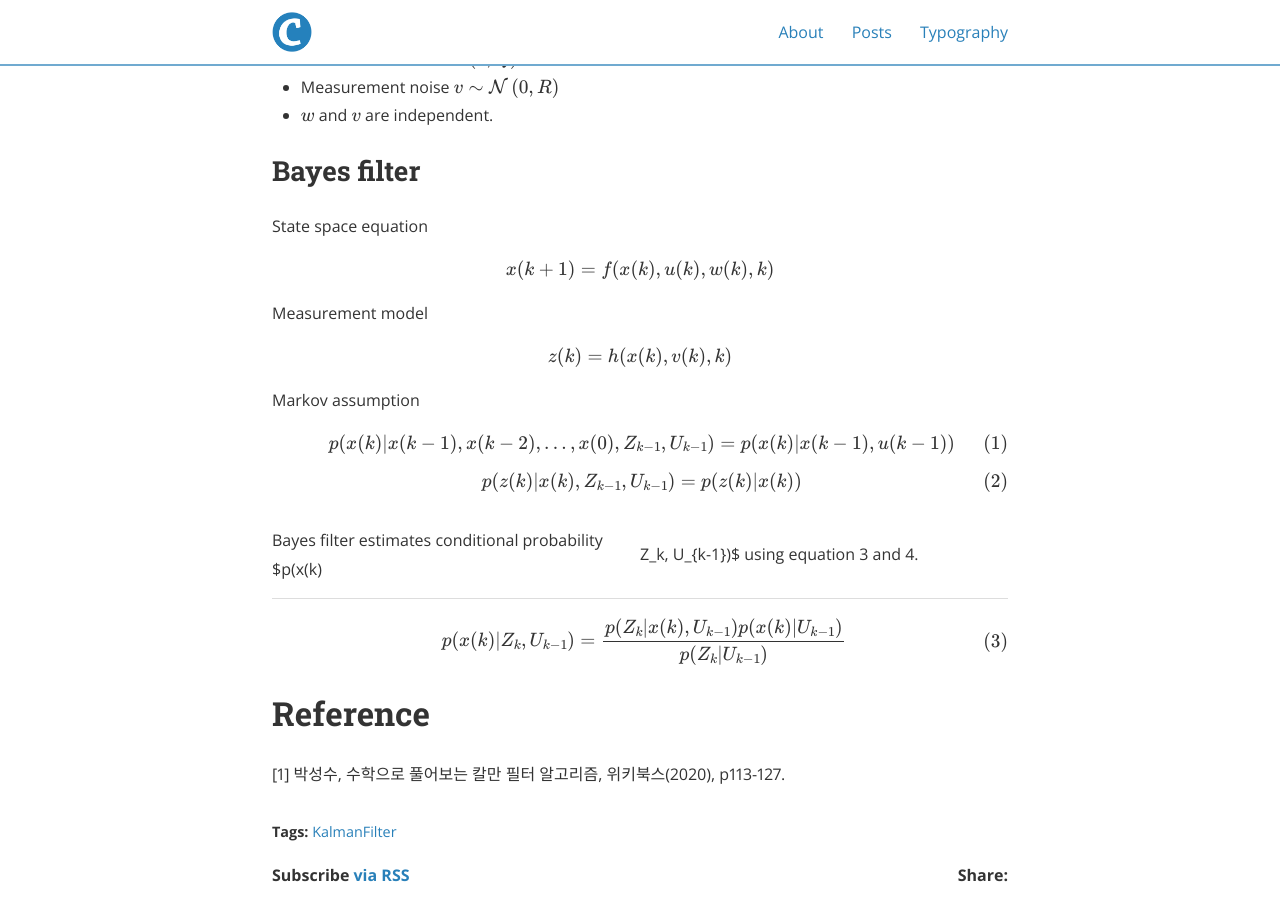
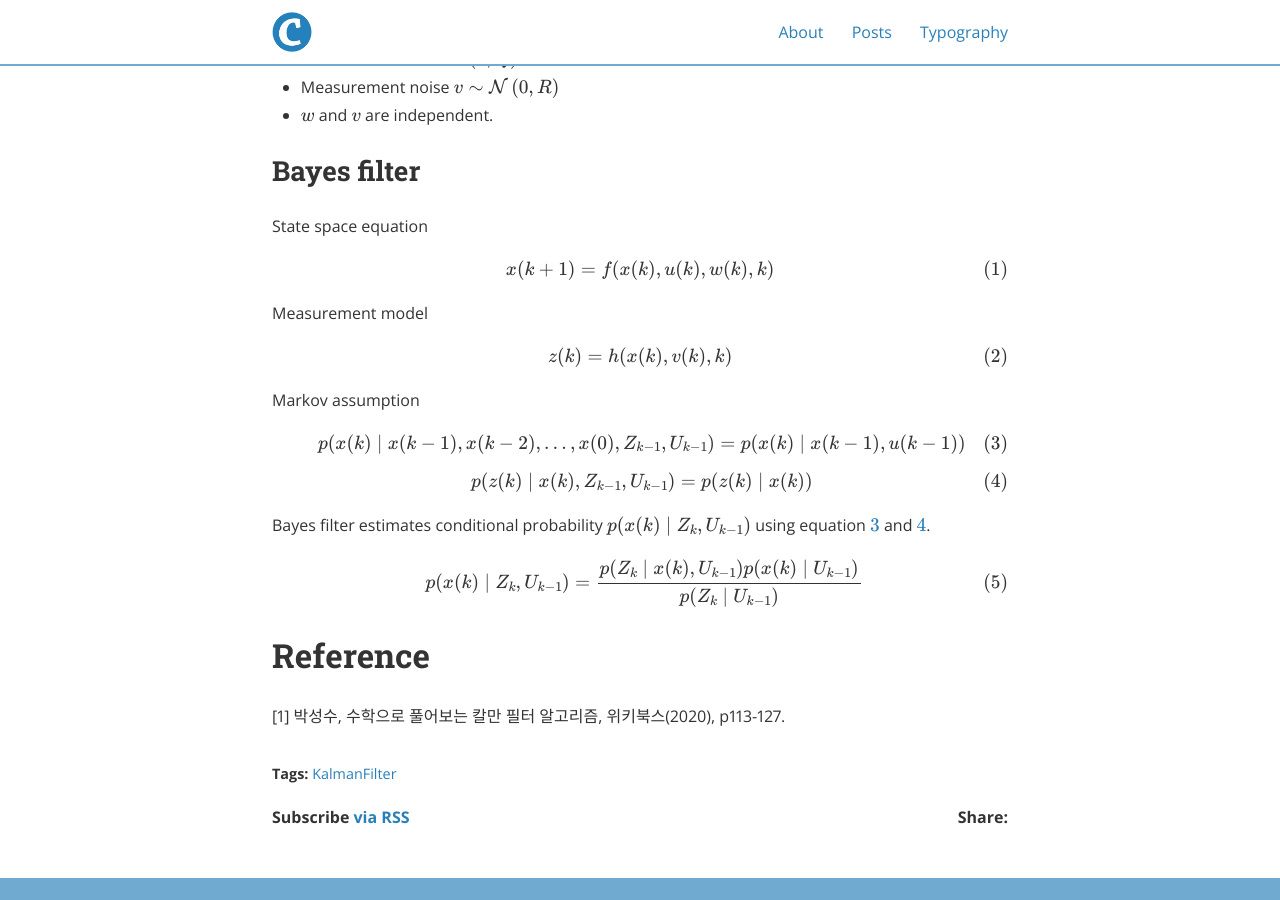
Before and after one commit to trip2eee/trip2eee.github.io, a Jekyll site: the page built from _posts/2022-07-21-Kalman-filter.md, in a window 1280 px wide and 900 px high, scrolled down 353 px. Built offline with Jekyll 4.4.1, drawn with Linux system fonts in a browser that asks for light colours; nearby versions of some CDN libraries; formulas are drawn with MathJax 3.

Commit message:
kalman filter

```diff
--- a/_posts/2022-07-21-Kalman-filter.md
+++ b/_posts/2022-07-21-Kalman-filter.md
@@ -16,21 +16,21 @@ comments: true
 ## Bayes filter
 State space equation
 
-$$x(k+1) = f(x(k), u(k), w(k), k)$$
+\begin{align} x(k+1) = f(x(k), u(k), w(k), k) \end{align}
 
 Measurement model
 
-$$\begin{equation*}z(k) = h(x(k), v(k), k)\end{equation*}$$
+\begin{align} z(k) = h(x(k), v(k), k) \end{align}
 
 Markov assumption
 
-$$\begin{align} p(x(k) | x(k-1), x(k-2), ..., x(0), Z_{k-1}, U_{k-1}) = p(x(k) | x(k-1), u(k-1)) \end{align}$$
+\begin{align} p(x(k) \mid x(k-1), x(k-2), ..., x(0), Z_{k-1}, U_{k-1}) = p(x(k) \mid x(k-1), u(k-1)) \label{markov_assumption1} \end{align}
 
-$$\begin{align} p(z(k)|x(k), Z_{k-1}, U_{k-1}) = p(z(k) | x(k)) \end{align}$$
+\begin{align} p(z(k) \mid x(k), Z_{k-1}, U_{k-1}) = p(z(k) \mid x(k)) \label{markov_assumption2}  \end{align}
 
-Bayes filter estimates conditional probability $p(x(k)|Z_k, U_{k-1})$ using equation 3 and 4.
+Bayes filter estimates conditional probability $p(x(k) \mid Z_k, U_{k-1})$ using equation $\ref{markov_assumption1}$ and $\ref{markov_assumption2}$.
 
-$$\begin{align} p(x(k)|Z_k, U_{k-1}) = \frac{p(Z_k|x(k), U_{k-1}) p(x(k)|U_{k-1})}{p(Z_k|U_{k-1})} \end{align}$$
+\begin{align} p(x(k) \mid Z_k, U_{k-1}) = \frac{p(Z_k \mid x(k), U_{k-1}) p(x(k) \mid U_{k-1})}{p(Z_k \mid U_{k-1})} \end{align}
 
 
 
```
